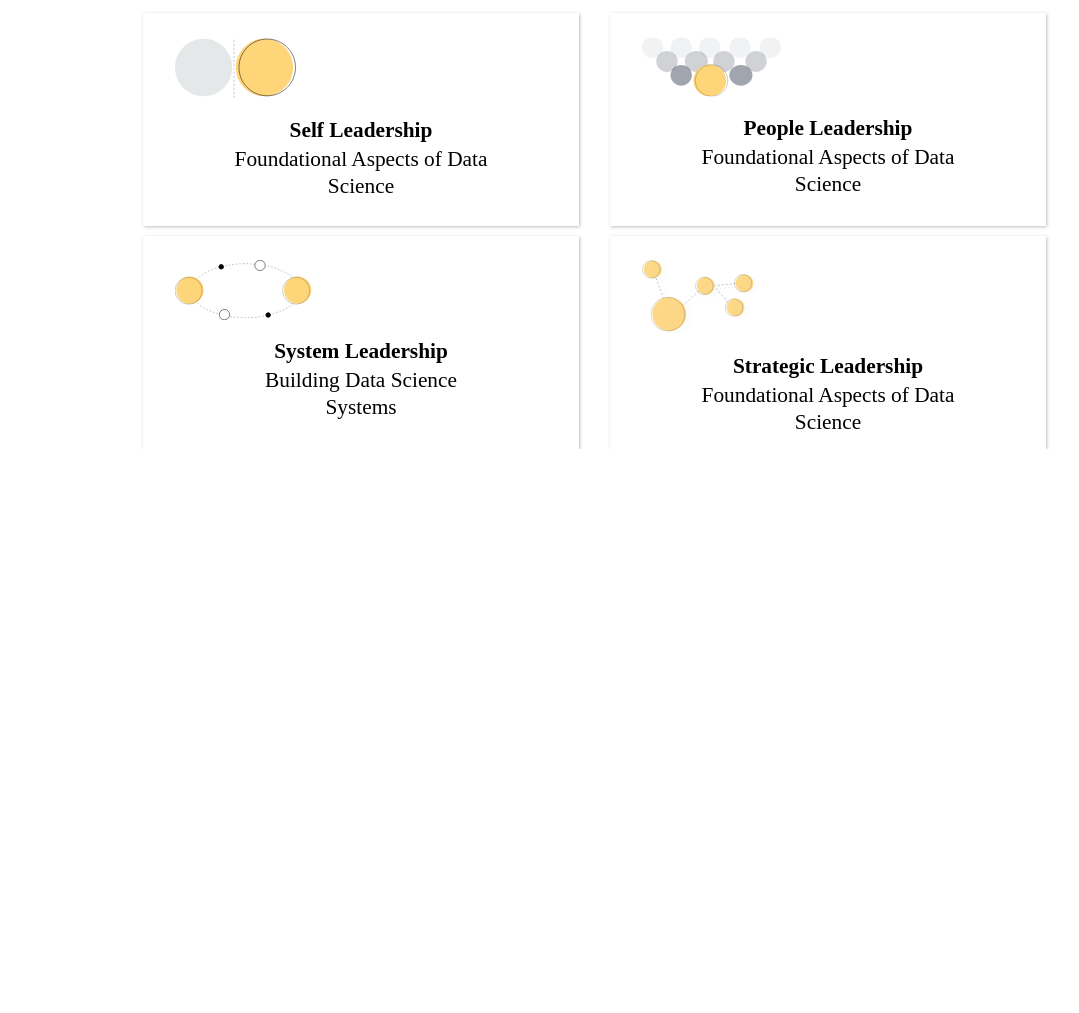
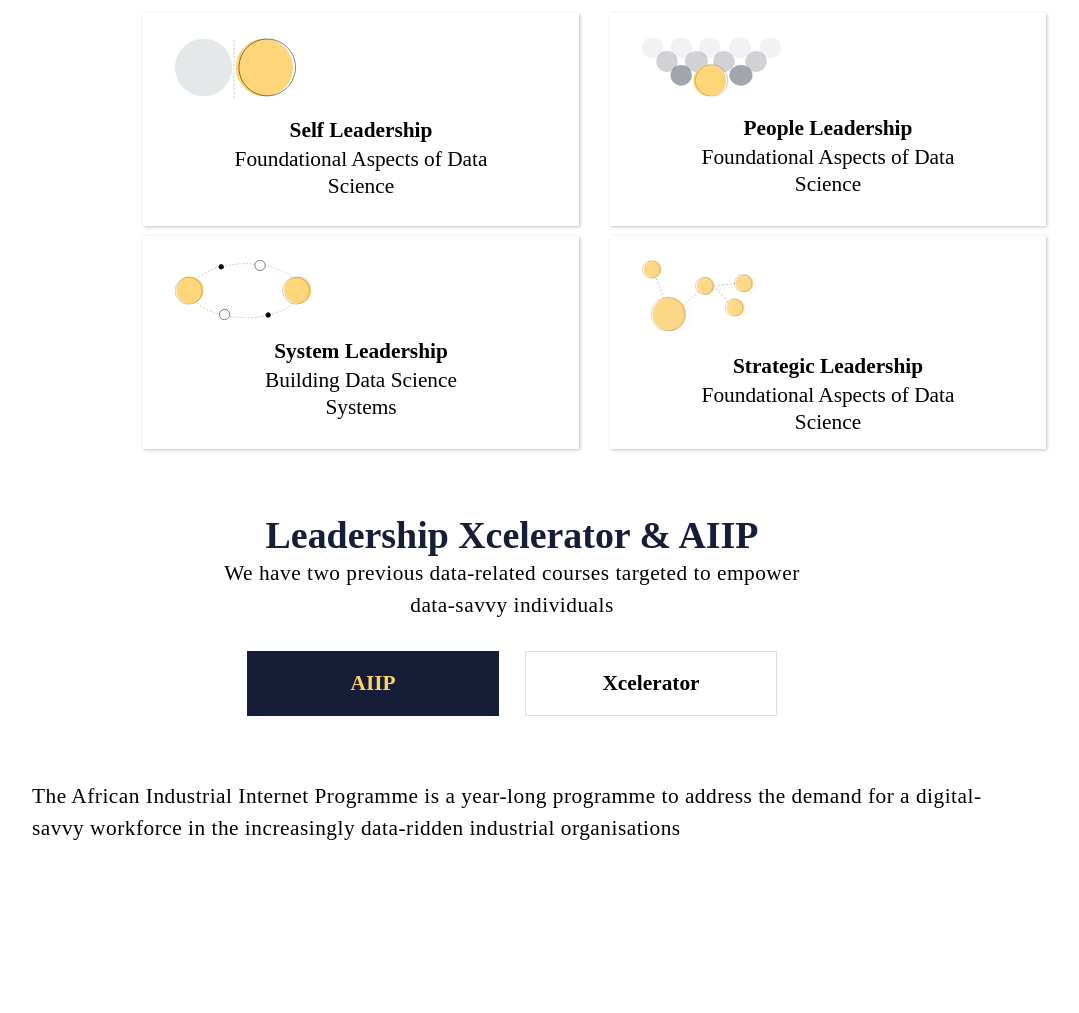
Before and after one commit to GransonO/DSXL-Data-Science, a website: page index.html in a window 1280 px wide. Shown: the part 1832-2845 px from the top of the page, without its empty margins (128-1207 px from the left). Before the commit the page ends 2281 px from the top, so only its background shows below. Drawn offline with Linux system fonts and the light colour scheme; a small style sheet from the web is missing.

Commit message:
add fourth section

```diff
--- a/css/main.css
+++ b/css/main.css
@@ -1,5 +1,5 @@
 * {
-  font-family: "Geometria", san-serif;
+  font-family: 'Geometria', san-serif;
   margin: 0;
   padding: 0;
 }
@@ -31,7 +31,7 @@ body #second-section {
 body #second-section #s2-row2 {
   background: url(../images/rounded.svg);
   background-size: 449px 441.47px;
-  color: #FFFFFF;
+  color: #ffffff;
   font-size: 21.33px;
   width: 449px;
   height: 441.47px;
@@ -180,7 +180,7 @@ body a.button.btn-yellow {
 }
 body a.button.btn-black {
   background: #151e36;
-  color: #FED06A;
+  color: #fed06a;
 }
 body .text-center {
   text-align: center;
--- /dev/null
+++ b/css/styles.css
@@ -0,0 +1,81 @@
+/* Fouth Section Begining */
+.container {
+  width: 60rem;
+  padding-right: 15px;
+  padding-left: 15px;
+  margin-right: auto;
+  margin-left: auto;
+  height: 100%;
+}
+
+.u-margintop-small {
+  margin-top: 30px;
+}
+
+.u-margintop-medium {
+  margin-top: 64px;
+}
+
+.u-marginright-small {
+  margin-right: 26px;
+}
+
+.text-info {
+  font-size: 21.33px;
+  line-height: 32px;
+  letter-spacing: 0.5px;
+}
+
+.align-center {
+  display: flex;
+  align-items: center;
+  justify-content: center;
+}
+
+#fourth-section {
+  height: 500px;
+}
+
+.fourth-section__top {
+  width: 596px;
+}
+.header {
+  font-weight: 800;
+  font-size: 37.9px;
+
+  color: #151e36;
+}
+
+.fourth-section__btns {
+  display: flex;
+}
+
+.btn {
+  width: 252px;
+  height: 65px;
+  left: 311px;
+  top: 147px;
+}
+
+.btn-primary {
+  color: #fed06a;
+  background: #151e36;
+  font-weight: bold;
+  font-size: 21.33px;
+}
+
+.btn-tertiary {
+  color: #000000;
+  background: #ffffff;
+
+  font-weight: bold;
+  font-size: 21.33px;
+
+  border: 0.2px solid #0000001f;
+  box-sizing: border-box;
+}
+
+.fourth-section__vid {
+  width: 100%;
+  background: url('../images/vid.svg');
+}
--- a/index.html
+++ b/index.html
@@ -2,13 +2,17 @@
 <html>
   <head>
     <title>DSXL</title>
-    <link rel="stylesheet" href="https://cdn.jsdelivr.net/npm/geometria-font@1.0.1/style.min.css">
-    <link rel="stylesheet" type="text/css" href="css/main.css">
+    <link
+      rel="stylesheet"
+      href="https://cdn.jsdelivr.net/npm/geometria-font@1.0.1/style.min.css"
+    />
+    <link rel="stylesheet" type="text/css" href="css/main.css" />
+    <link rel="stylesheet" type="text/css" href="css/styles.css" />
   </head>
   <body>
     <header id="header">
       <div id="logo-container">
-            <a href="/"><img src="images/logo.svg"></a>
+        <a href="/"><img src="images/logo.svg"/></a>
       </div>
       <div id="nav-button-container">
         <a href="#" class="button btn-yellow">Get in Touch</a>
@@ -17,10 +21,13 @@
     <main>
       <section id="first-section">
         <div id="s1-row1">
-                <img src="images/logo2.svg">
+          <img src="images/logo2.svg" />
         </div>
         <div id="s1-row2">
-                <p>Transformative 4-month learning experience to equip managers and leaders to make data-driven decisions within their organizations.</p>
+          <p>
+            Transformative 4-month learning experience to equip managers and
+            leaders to make data-driven decisions within their organizations.
+          </p>
         </div>
         <div id="s1-row3">
           <a class="button btn-black" href="#">Get In Touch</a>
@@ -33,15 +40,24 @@
           </div>
         </div>
         <div id="s1-row5">
-                <p>A 4-month part-time learning experience for non-technical  managers and leaders who are driving data science work within their organizations. Participants will complete 8 in-person sessions followed by 8-16 hours a month applying and practicing concepts in the workplace.
+          <p>
+            A 4-month part-time learning experience for non-technical managers
+            and leaders who are driving data science work within their
+            organizations. Participants will complete 8 in-person sessions
+            followed by 8-16 hours a month applying and practicing concepts in
+            the workplace.
           </p>
         </div>
       </section>
       <section id="second-section">
         <div id="s2-row2">
           <div id="s1-row2-row1">
-                    <p>“Given the pace of data and the unlimited possibilities yet to be explored, the course has opened a new avenue which was not available to me a few months ago”</p>
-                    <span>-Daniel Bonsu, <br>AIIP Student</span>
+            <p>
+              “Given the pace of data and the unlimited possibilities yet to be
+              explored, the course has opened a new avenue which was not
+              available to me a few months ago”
+            </p>
+            <span>-Daniel Bonsu, <br />AIIP Student</span>
           </div>
         </div>
       </section>
@@ -49,62 +65,81 @@
         <div id="s3-heading">
           <h3 class="heading text-center">4 Foundational Modules</h3>
           <p class="description text-center">
-                The modules are based on our innovative learning model that enables wholistic outcomes
+            The modules are based on our innovative learning model that enables
+            wholistic outcomes
           </p>
         </div>
         <div id="modules">
           <div class="module">
-                    <img src="images/self_leadership.svg">
+            <img src="images/self_leadership.svg" />
             <h4 class="text-center">Self Leadership</h4>
             <p class="text-center">
               Foundational Aspects of Data Science
             </p>
           </div>
           <div class="module">
-                    <img src="images/people_leadership.svg">
+            <img src="images/people_leadership.svg" />
             <h4 class="text-center">People Leadership</h4>
             <p class="text-center">
               Foundational Aspects of Data Science
             </p>
-                </div><br><br>
+          </div>
+          <br /><br />
           <div class="module">
-                    <img src="images/system_leadership.svg">
+            <img src="images/system_leadership.svg" />
             <h4 class="text-center">System Leadership</h4>
             <p class="text-center">
               Building Data Science Systems
             </p>
           </div>
           <div class="module">
-                    <img src="images/strategic_leadership.svg">
+            <img src="images/strategic_leadership.svg" />
             <h4 class="text-center">Strategic Leadership</h4>
             <p class="text-center">
               Foundational Aspects of Data Science
             </p>
           </div>
-
         </div>
       </section>
-        <section>
 
+      <section id="fourth-section" class="u-margintop-medium">
+        <div class="container">
+          <div class="align-center">
+            <div class="fourth-section__top">
+              <h3 class="header text-center">Leadership Xcelerator & AIIP</h3>
+              <p class="text-info text-center">
+                We have two previous data-related courses targeted to empower
+                data-savvy individuals
+              </p>
+
+              <!-- Buttons -->
+              <div class="fourth-section__btns align-center u-margintop-small">
+                <div
+                  class="btn btn-primary align-center btn-yellow u-marginright-small"
+                >
+                  AIIP
+                </div>
+                <div class="btn btn-tertiary align-center">Xcelerator</div>
+              </div>
+              <!-- End Buttons -->
+            </div>
+          </div>
+
+          <div class="text-info u-margintop-medium">
+            The African Industrial Internet Programme is a year-long programme
+            to address the demand for a digital-savvy workforce in the
+            increasingly data-ridden industrial organisations
+          </div>
+        </div>
+
+        <div class="fourth-section__vid"></div>
       </section>
-        <section>
-
-        </section>
-        <section>
-
-        </section>
-        <section>
-
-        </section>
-        <section>
-
-        </section>
-        <section>
-
-        </section>
-        <section>
-
-        </section>
+      <section></section>
+      <section></section>
+      <section></section>
+      <section></section>
+      <section></section>
+      <section></section>
     </main>
   </body>
 </html>
```
Also changed, not shown: images/vid.svg (added). Lines whose indentation alone changed are shown as unchanged.
